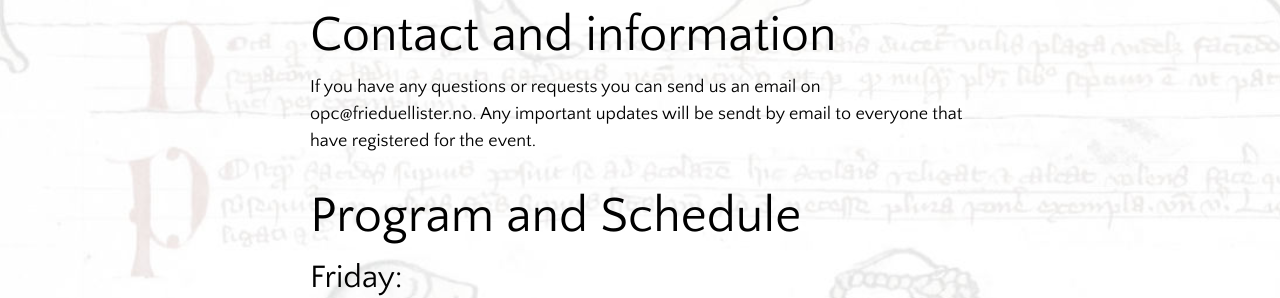
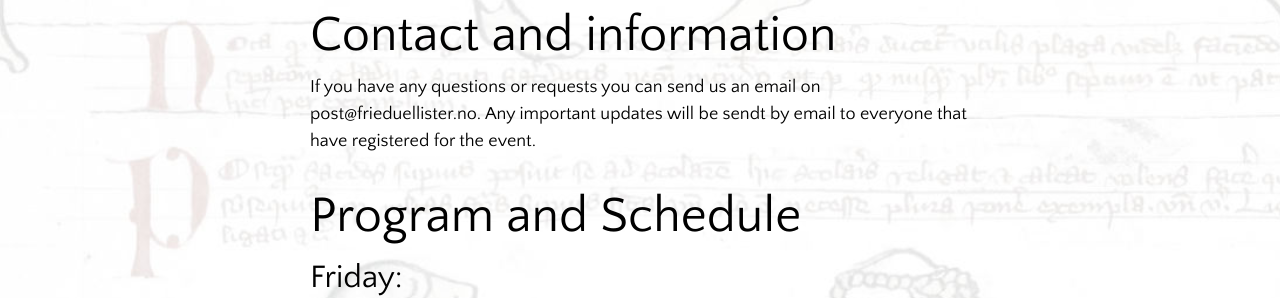
Before and after one commit to frieduellister/frieduellister.github.io, a Jekyll site: the page built from pages/oslo-penguin-cup/oslo-penguin-cup-2025.md, in a window 1280 px wide and 900 px high, scrolled down 598 px. Shown: the part 183-481 px from the top of the window. Built offline with Jekyll 4.4.1, drawn with Linux system fonts in a browser that asks for light colours.

```diff
--- a/pages/oslo-penguin-cup/oslo-penguin-cup-2025.md
+++ b/pages/oslo-penguin-cup/oslo-penguin-cup-2025.md
@@ -20,7 +20,7 @@ The beginner's tournaments are only for people who consider themselved beginners
 
 ## Contact and information
 
-If you have any questions or requests you can send us an email on opc@frieduellister.no. Any important updates will be sendt by email to everyone that have registered for the event.
+If you have any questions or requests you can send us an email on post@frieduellister.no. Any important updates will be sendt by email to everyone that have registered for the event.
 
 ## Program and Schedule
 
@@ -58,7 +58,7 @@ If you have any questions or requests you can send us an email on opc@frieduelli
 
 ### Full ruleset
 
-Full ruleset and detailed equipment requirements can be found here: [Full ruleset (PDF)](/LINK_TO_RULES)
+Full ruleset and detailed equipment requirements can be found here: [Full ruleset (PDF)](https://docs.google.com/document/d/1JQIHl2JtZRom-arHUf2H9_dRv1Lg237wIsR0U_Z1-UE)
 
 ## Accomodation
 
```
